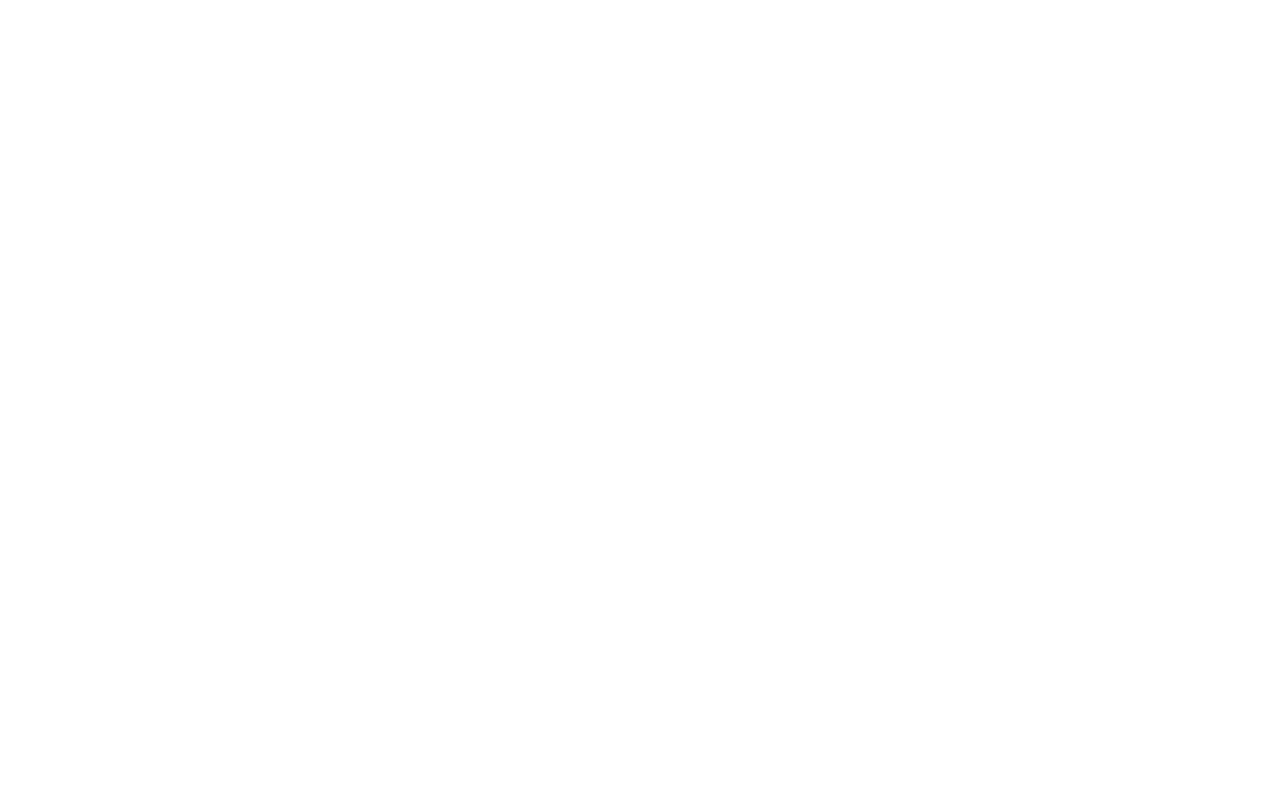
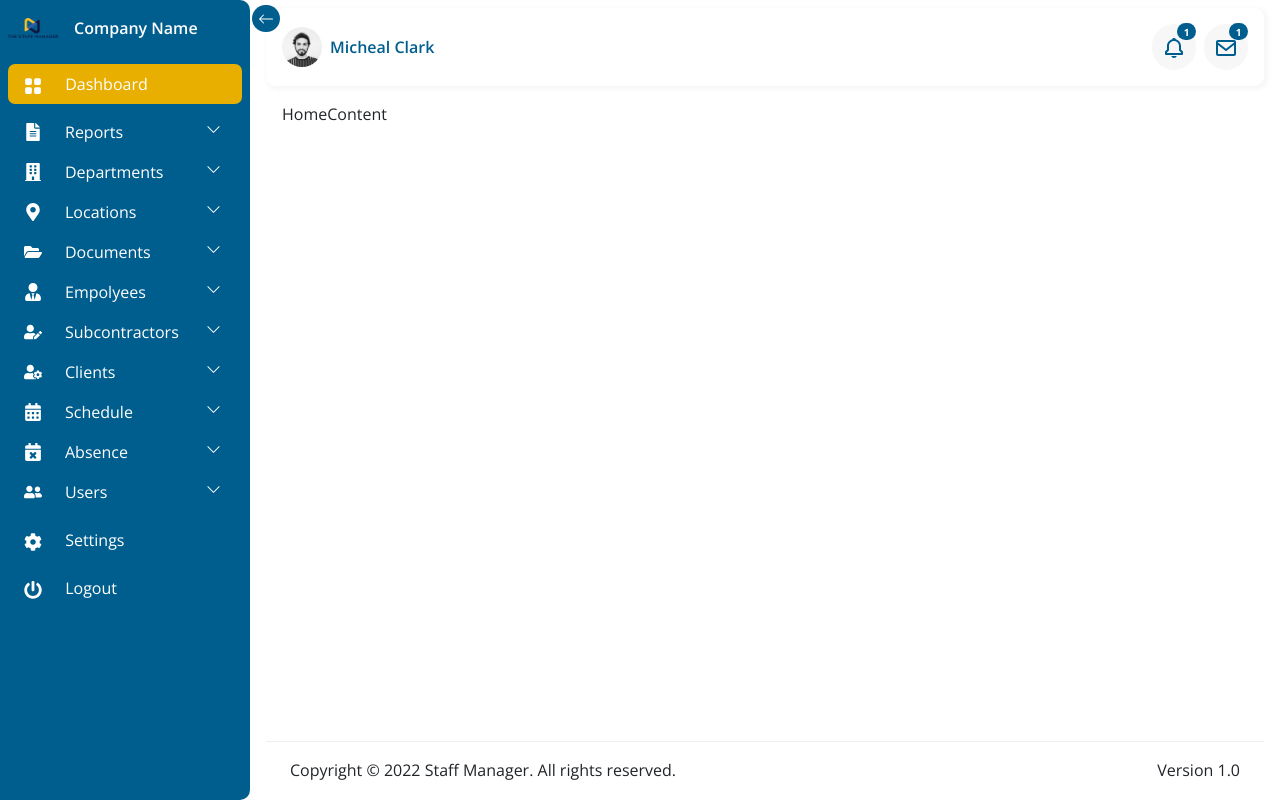
Before and after one commit to itsahmadawais/staff-manager-ui, a React (Create React App) app: page /dashboard in a window 1280 px wide. Before the commit this address had no page. Built offline with nearby package versions, Linux system fonts and the light colour scheme.

Commit message:
main layout fixes

```diff
--- a/src/App.scss
+++ b/src/App.scss
@@ -226,13 +226,43 @@
 /*
 ##### Sidebar #####
 */
+.sidebar-wrap {
+    &.active {
+        .toggle-arrow {
+            transform: rotate(180deg);
+        }
+        .sidebar {
+            .accordion {
+                .accordion-button {
+                    svg {
+                        overflow: visible;
+                    }
+                }
+            }
+        }
+    }
+    .toggle-arrow {
+        color: #fff;
+        position: absolute;
+        top: 5px;
+        right: -30px;
+        padding: 0px 6px 3px;
+        background-color: $primary-color;
+        border-radius: 20px;
+        border: none;
+        box-shadow: none;
+    }
     .sidebar {
         width: 250px;
         height: 100vh;
         background-color: $primary-color;
         border-top-right-radius: 10px;
         border-bottom-right-radius: 10px;
-    overflow: auto;
+        overflow-y: auto;
+        transition: 0.3s;
+        white-space: nowrap;
+        z-index: 1;
+        overflow-x: hidden;
         .sidebar-top {
             img {
                 width: 50px;
@@ -241,6 +271,10 @@
             p {
                 color: #fff;
                 font-weight: 600;
+                max-width: 140px;
+                overflow: hidden;
+                text-overflow: ellipsis;
+                white-space: nowrap;
             }
         }
         .nav-menu {
@@ -248,7 +282,7 @@
                 color: #fff;
                 text-decoration: none;
                 svg {
-                margin-right: 5px;
+                    margin-right: 19px;
                 }
                 &:hover {
                     color: $secondary-color;
@@ -261,5 +295,35 @@
                     }
                 }
             }
+            .accordion {
+                .accordion-button {
+                    background-color: $primary-color;
+                    color: #fff;
+                    border-radius: 7px;
+                    box-shadow: none;
+                    svg {
+                        margin-right: 23px;
+                    }
+                    &:not(.collapsed) {
+                        background-color: rgba(255, 255, 255, 0.105);
+                    }
+                    &:hover {
+                        color: $secondary-color;
+                    }
+                    &::after {
+                        background-size: 15px;
+                        filter: brightness(0) invert(1);
                     }
                 }
+                .accordion-body {
+                    .menu-item {
+                        font-size: 14px;
+                        svg {
+                            margin-right: 23px;
+                        }
+                    }
+                }
+            }
+        }
+    }
+}
--- a/src/Components/LayoutBars/NavMenu.js
+++ b/src/Components/LayoutBars/NavMenu.js
@@ -1,76 +1,225 @@
 import React from 'react';
+import { Accordion } from 'react-bootstrap';
 import { BsGridFill } from "react-icons/bs";
-import { FaFileAlt, FaRegBuilding, FaMapMarkerAlt, FaFolderOpen, FaUserFriends,
-    FaUserEdit, FaUserCog, FaCalendarAlt, FaCalendarTimes, FaUserTie, FaCog, FaPowerOff } from "react-icons/fa";
-import { Navigate, NavLink } from 'react-router-dom';
+import { FaFileAlt, FaBuilding, FaMapMarkerAlt, FaFolderOpen, FaUserFriends,
+    FaUserEdit, FaUserCog, FaCalendarAlt, FaCalendarTimes, FaUserTie, FaCog, FaPowerOff, FaCircle } from "react-icons/fa";
+import { useNavigate, NavLink } from 'react-router-dom';
 
 export default function NavMenu() {
     const navMenu = [
         {
             id: '1',
-            link: '/',
+            link: '/dashboard',
             icon: <BsGridFill size={18} />,
             title: 'Dashboard'
         },
         {
             id: '2',
-            link: '/reports',
             icon: <FaFileAlt size={18} />,
-            title: 'Reports'
+            title: 'Reports',
+            submenu: [
+                {
+                    id: '1',
+                    link: '/reports',
+                    icon: <FaCircle size={14} />,
+                    title: 'Absence Reports'
+                }
+            ]
         },
         {
             id: '3',
-            link: '/departments',
-            icon: <FaRegBuilding size={18} />,
-            title: 'Departments'
+            icon: <FaBuilding size={18} />,
+            title: 'Departments',
+            submenu: [
+                {
+                    id: '1',
+                    link: '/departments',
+                    icon: <FaCircle size={14} />,
+                    title: 'View All'
+                },
+                {
+                    id: '2',
+                    link: '/departments/create',
+                    icon: <FaCircle size={14} />,
+                    title: 'Add New'
+                }
+            ]
         },
         {
             id: '4',
-            link: '/locations',
             icon: <FaMapMarkerAlt size={18} />,
-            title: 'Locations'
+            title: 'Locations',
+            submenu: [
+                {
+                    id: '1',
+                    link: '/locations',
+                    icon: <FaCircle size={14} />,
+                    title: 'View All'
+                },
+                {
+                    id: '2',
+                    link: '/locations/create',
+                    icon: <FaCircle size={14} />,
+                    title: 'Add New'
+                }
+            ]
         },
         {
             id: '5',
-            link: '/documents',
             icon: <FaFolderOpen size={18} />,
-            title: 'Documents'
+            title: 'Documents',
+            submenu: [
+                {
+                    id: '1',
+                    link: '/documents',
+                    icon: <FaCircle size={14} />,
+                    title: 'View All'
+                },
+                {
+                    id: '2',
+                    link: '/documents/create',
+                    icon: <FaCircle size={14} />,
+                    title: 'Add New'
+                }
+            ]
         },
         {
             id: '6',
-            link: '/employees',
             icon: <FaUserTie size={18} />,
-            title: 'Empolyees'
+            title: 'Empolyees',
+            submenu: [
+                {
+                    id: '1',
+                    link: '/employees',
+                    icon: <FaCircle size={14} />,
+                    title: 'View All'
+                },
+                {
+                    id: '2',
+                    link: '/employees/create',
+                    icon: <FaCircle size={14} />,
+                    title: 'Add New'
+                }
+            ]
         },
         {
             id: '7',
-            link: '/subcontractors',
             icon: <FaUserEdit size={18} />,
-            title: 'Subcontractors'
+            title: 'Subcontractors',
+            submenu: [
+                {
+                    id: '1',
+                    link: '/subcontractors',
+                    icon: <FaCircle size={14} />,
+                    title: 'View All'
+                },
+                {
+                    id: '2',
+                    link: '/subcontractors/create',
+                    icon: <FaCircle size={14} />,
+                    title: 'Add New'
+                }
+            ]
         },
         {
             id: '8',
-            link: '/clients',
             icon: <FaUserCog size={18} />,
-            title: 'Clients'
+            title: 'Clients',
+            submenu: [
+                {
+                    id: '1',
+                    link: '/clients',
+                    icon: <FaCircle size={14} />,
+                    title: 'View All'
+                },
+                {
+                    id: '2',
+                    link: '/clients/create',
+                    icon: <FaCircle size={14} />,
+                    title: 'Add New'
+                }
+            ]
         },
         {
             id: '9',
-            link: '/schedule',
             icon: <FaCalendarAlt size={18} />,
-            title: 'Schedule'
+            title: 'Schedule',
+            submenu: [
+                {
+                    id: '1',
+                    link: '/schedule',
+                    icon: <FaCircle size={14} />,
+                    title: 'View All'
+                },
+                {
+                    id: '2',
+                    link: '/schedule/create',
+                    icon: <FaCircle size={14} />,
+                    title: 'Add New'
+                },
+                {
+                    id: '3',
+                    link: '/schedule/assign-shifts',
+                    icon: <FaCircle size={14} />,
+                    title: 'Assign Shifts'
+                },
+                {
+                    id: '4',
+                    link: '/schedule/view-calendar',
+                    icon: <FaCircle size={14} />,
+                    title: 'View Calendar'
+                }
+            ]
         },
         {
             id: '10',
-            link: '/absence',
             icon: <FaCalendarTimes size={18} />,
-            title: 'Absence'
+            title: 'Absence',
+            submenu: [
+                {
+                    id: '1',
+                    link: '/absence',
+                    icon: <FaCircle size={14} />,
+                    title: 'View All'
+                },
+                {
+                    id: '2',
+                    link: '/absence/create',
+                    icon: <FaCircle size={14} />,
+                    title: 'Add New'
+                },
+                {
+                    id: '3',
+                    link: '/absence/allowances',
+                    icon: <FaCircle size={14} />,
+                    title: 'Manage Allowances'
+                }
+            ]
         },
         {
             id: '11',
-            link: '/users',
             icon: <FaUserFriends size={18} />,
-            title: 'Users'
+            title: 'Users',
+            submenu: [
+                {
+                    id: '1',
+                    link: '/users',
+                    icon: <FaCircle size={14} />,
+                    title: 'View All'
+                },
+                {
+                    id: '2',
+                    link: '/users/create',
+                    icon: <FaCircle size={14} />,
+                    title: 'Add New'
+                },
+                {
+                    id: '3',
+                    link: '/users/role',
+                    icon: <FaCircle size={14} />,
+                    title: 'Role Permissions'
+                }
+            ]
         },
         {
             id: '12',
@@ -87,7 +236,8 @@
         }
     ];
 
-    const handleLogout = () => Navigate('/login');
+    const navigate = useNavigate();
+    const handleLogout = () => navigate('/login');
 
     return (
         <>
@@ -97,18 +247,42 @@
                         return(
                             <div
                                 key={navitem.id}
-                                className='menu-item corner-radius py-2 px-3 my-1 d-flex justify-content-between align-items-center'
+                                className='menu-item corner-radius py-2 px-3 my-2 d-flex justify-content-between align-items-center'
                                 onClick={()=>navitem.onClick()}
+                                style={{cursor: 'pointer'}}
                             >
                                 <div>{navitem.icon} {navitem.title}</div>
                             </div>
                         )
-                    } else{
+                    } else if(navitem.submenu!==undefined){
+                        return(
+                            <Accordion key={navitem.id}>
+                                <Accordion.Button className='py-2 px-3'>
+                                    {navitem.icon} {navitem.title}
+                                </Accordion.Button>
+                                <Accordion.Body className='p-0'>
+                                    {
+                                        navitem.submenu.map((subitem) => {
+                                            return(
+                                                <NavLink
+                                                    key={subitem.id}
+                                                    to={subitem.link}
+                                                    className='menu-item corner-radius py-2 px-3 my-2 d-flex justify-content-between align-items-center'
+                                                >
+                                                    <div>{subitem.icon} {subitem.title}</div>
+                                                </NavLink>
+                                            )
+                                        })
+                                    }
+                                </Accordion.Body>
+                            </Accordion>
+                        )
+                    } else {
                         return(
                             <NavLink
                                 key={navitem.id}
                                 to={navitem.link}
-                                className='menu-item corner-radius py-2 px-3 my-1 d-flex justify-content-between align-items-center'
+                                className='menu-item corner-radius py-2 px-3 my-2 d-flex justify-content-between align-items-center'
                             >
                                 <div>{navitem.icon} {navitem.title}</div>
                             </NavLink>
--- a/src/Components/LayoutBars/Sidebar.js
+++ b/src/Components/LayoutBars/Sidebar.js
@@ -1,16 +1,59 @@
-import React from 'react'
+import React, { useRef, useState } from 'react'
+import { Button } from 'react-bootstrap';
+import { BsArrowLeft } from 'react-icons/bs';
 import { Avatar } from '../UI'
 import NavMenu from './NavMenu'
 
 export default function Sidebar() {
+  const [isMini, setIsMini] = useState(true);
+  const sidebarRef = useRef(null);
+  const [toggleMini, setToggleMini] = useState(false);
+
+  const toggleSidebar = () => {
+    if (toggleMini) {
+      if (isMini) {
+        sidebarRef.current.style.width = '250px';
+        sidebarRef.current.style.overflow = 'auto';
+        setIsMini(false);
+      } else {
+        sidebarRef.current.style.width = '65px';
+        sidebarRef.current.style.overflow = 'hidden';
+        setIsMini(true);
+      }
+    }
+  };
+
+  const sidebarToggleClick = () => {
+    setToggleMini(!toggleMini);
+    if (toggleMini) {
+      sidebarRef.current.style.width = '250px';
+      sidebarRef.current.style.overflow = 'auto';
+      setIsMini(false);
+    } else {
+      sidebarRef.current.style.width = '65px';
+      sidebarRef.current.style.overflow = 'hidden';
+      setIsMini(true);
+    }
+  };
+
   return (
-    <div className='sidebar px-2 py-3 custom-scrollbar'>
-      <div className='sidebar-top d-flex flex-wrap align-items-center'>
-        <Avatar image='/images/logo.png' />
-        <p className='ms-3 mb-0'>Company Name</p>
-      </div>
-      <div className='nav-menu mt-4'>
-        <NavMenu />
+    <div style={{position: 'relative'}} className={toggleMini ? 'sidebar-wrap active' : 'sidebar-wrap'}>
+      <Button className='toggle-arrow' onClick={sidebarToggleClick}>
+        <BsArrowLeft size={16} />
+      </Button>
+      <div
+        ref={sidebarRef}
+        className='sidebar px-2 py-3 custom-scrollbar'
+        onMouseEnter={toggleSidebar}
+        onMouseLeave={toggleSidebar}
+      >
+        <div className='sidebar-top d-flex align-items-center'>
+          <Avatar image='/images/logo.png' />
+          <p className='ms-3 mb-0'>Company Name</p>
+        </div>
+        <div className='nav-menu mt-4'>
+          <NavMenu />
+        </div>
       </div>
     </div>
   )
--- a/src/Layouts/LoginLayout.js
+++ b/src/Layouts/LoginLayout.js
@@ -7,9 +7,7 @@
         <div className='row g-0'>
             <div className='col-md-12'>
                 <div className='d-flex'>
-                    <div className='sidebar-wrap'>
-                        <Sidebar />
-                    </div>
+                    <Sidebar />
                     <div className='main-content-wrap flex-grow-1 py-2 px-3'>
                         <Topbar />
                         <div className='main-content p-3'>
--- a/src/Routes.js
+++ b/src/Routes.js
@@ -17,7 +17,7 @@
             component: <ResetPassword />
         },
         {
-            path: '/',
+            path: '/dashboard',
             component: <Dashboard />
         }
     ];
```
Lines whose indentation alone changed are shown as unchanged.
